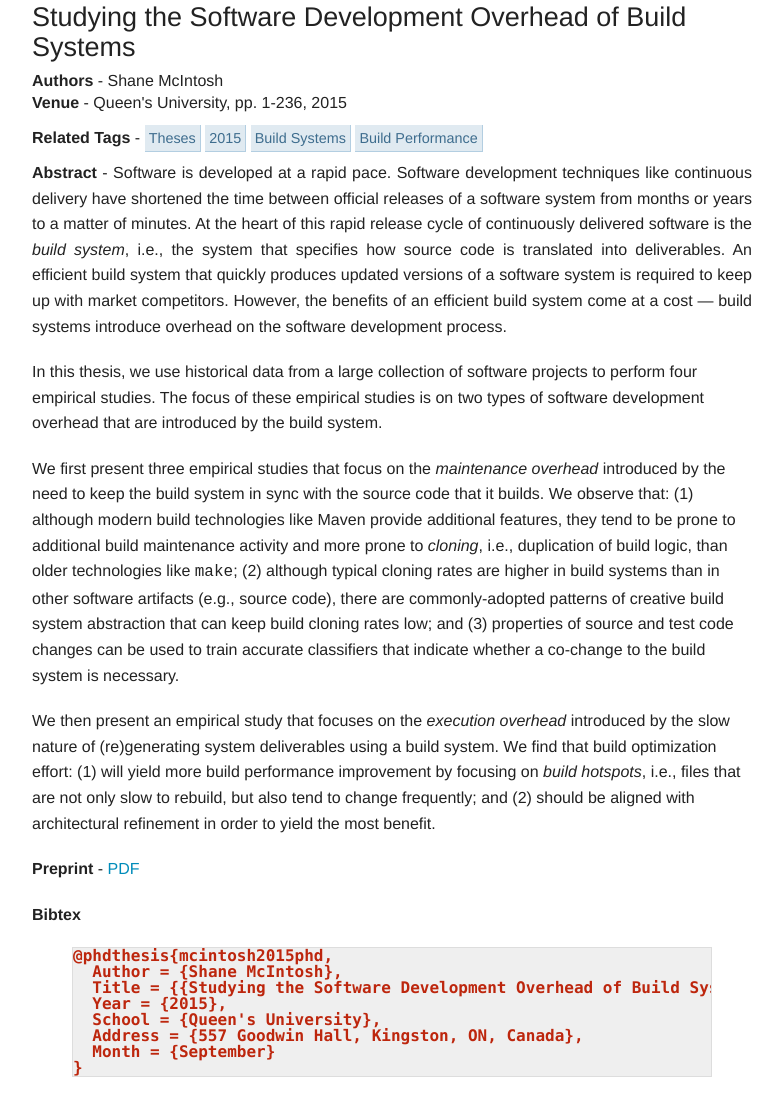
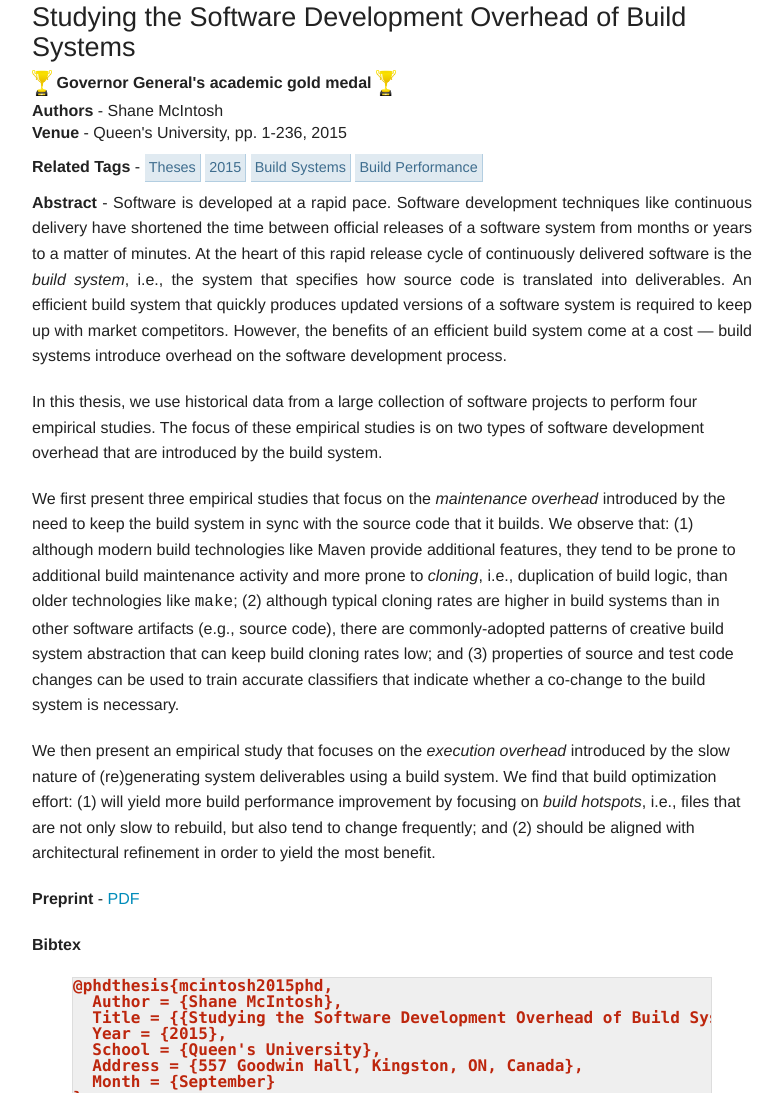
Before and after one commit to smcintosh/smcintosh.github.io, a Jekyll site: the page built from _posts/2015-09-08-studying-the-software-development-overhead-of-build-systems.markdown, in a window 1280 px wide. Shown: the part 100-1193 px from the top of the page, without its empty margins (123-906 px from the left). Built offline with Jekyll 4.4.1, drawn with Linux system fonts in a browser that asks for light colours; grey boxes are pictures that could not be loaded.

Commit message:
Governor General's award

```diff
--- a/_posts/2015-09-08-studying-the-software-development-overhead-of-build-systems.markdown
+++ b/_posts/2015-09-08-studying-the-software-development-overhead-of-build-systems.markdown
@@ -15,6 +15,7 @@ month: September
 venue: "Queen's University"
 pages: 1-236
 pubyear: 2015
+award: "Governor General's academic gold medal"
 preprint: "http://hdl.handle.net/1974/13570"
 abstract: "Software is developed at a rapid pace. Software development techniques like continuous delivery have shortened the time between official releases of a software system from months or years to a matter of minutes. At the heart of this rapid release cycle of continuously delivered software is the <i>build system</i>, i.e., the system that specifies how source code is translated into deliverables. An efficient build system that quickly produces updated versions of a software system is required to keep up with market competitors. However, the benefits of an efficient build system come at a cost &#8212; build systems introduce overhead on the software development process.
 <p>
```
